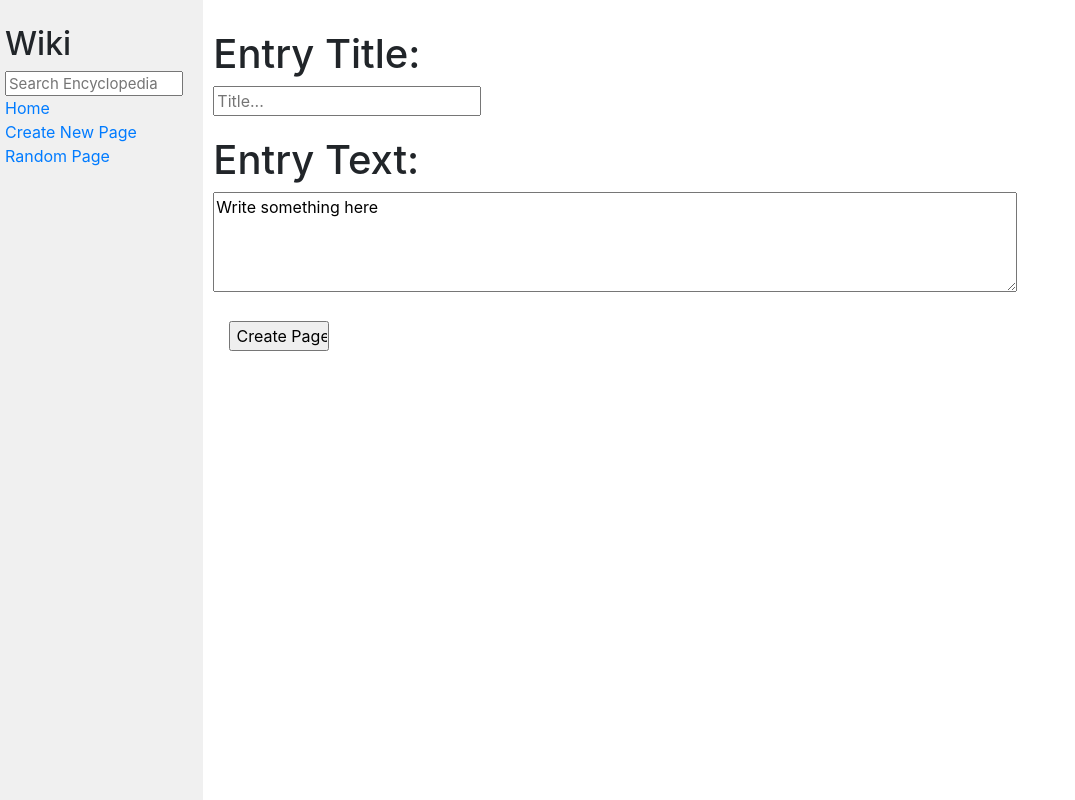
After one commit to Proxtron/wiki, a Django app: page /newpage in a window 1280 px wide. The commit adds this page. Shown: the whole page, without its empty margins (0-1075 px from the left). Run offline with Django 3.2, Linux system fonts and the light colour scheme; some libraries are stand-ins or nearby versions.

Commit message:
Finished added the rest of require functions

```diff
--- a/encyclopedia/templates/encyclopedia/entry.html
+++ b/encyclopedia/templates/encyclopedia/entry.html
@@ -6,4 +6,5 @@
 
 {% block body %}
    {{html_content|safe}}
+   <a href="{% url 'editpage' title=title %}">Edit This Page</a>
 {% endblock %}
--- a/encyclopedia/templates/encyclopedia/layout.html
+++ b/encyclopedia/templates/encyclopedia/layout.html
@@ -20,10 +20,10 @@
                     <a href="{% url 'index' %}">Home</a>
                 </div>
                 <div>
-                    Create New Page
+                    <a href="{% url 'newpage' %}">Create New Page</a>
                 </div>
                 <div>
-                    Random Page
+                    <a href="{% url 'randompage' %}">Random Page</a>
                 </div>
                 {% block nav %}
                 {% endblock %}
--- /dev/null
+++ b/encyclopedia/templates/encyclopedia/newpage.html
@@ -0,0 +1,16 @@
+{% extends "encyclopedia/layout.html" %}
+
+{% block title %}
+    Create New Page
+{% endblock %}
+
+{% block body %}
+    <form action="{% url 'createnewpage' %}" method="POST">
+        {% csrf_token %}
+        <h1> Entry Title: </h1>
+        <input type="text" name="title" placeholder="Title..." style=width:25%;>
+        <h1> Entry Text: </h1>
+        <textarea name="q" value="Entry Details..." style=width:75%;height:100px;>Write something here</textarea>
+        <input type="submit" value="Create Page"  style=position:relative;top:50px;right:74%;width:100px;>
+    </form>
+{% endblock %}
--- a/encyclopedia/urls.py
+++ b/encyclopedia/urls.py
@@ -5,5 +5,10 @@ from . import views
 urlpatterns = [
     path("", views.index, name="index"),
     path("wiki/<str:title>", views.entry, name="entry"),
-    path("search", views.search, name="search")
+    path("search", views.search, name="search"),
+    path("newpage", views.newpage, name="newpage"),
+    path("createnewpage", views.createnewpage, name="createnewpage"),
+    path("editpage/<str:title>", views.editpage, name="editpage"),
+    path("editpagecontents/<str:title>", views.editpagecontents, name="editpagecontents"),
+    path("randompage", views.randompage, name="randompage")
 ]
--- a/encyclopedia/views.py
+++ b/encyclopedia/views.py
@@ -2,6 +2,8 @@ from django.shortcuts import render
 from markdown2 import Markdown
 from . import util
 from django.http import HttpResponse
+import os
+import random
 
 def convert_md_to_html(title):
     content = util.get_entry(title)
@@ -48,3 +50,64 @@ def search(request):
                     "possible_entries" : possible_entries,
                     "entry" : entry_search
                 })
+
+def newpage(request):
+    return render(request, "encyclopedia/newpage.html", {
+
+    })
+
+def createnewpage(request):
+    if request.method == "POST":
+        entry_title = request.POST['title']
+        entry_text = request.POST['q']
+
+        for entry in util.list_entries():
+            if entry.lower() == entry_title.lower():
+                return HttpResponse("The entry with the title '%s' already exists" % entry_title)
+
+
+        current_directory = os.getcwd()
+        directory_name = os.path.join(current_directory, "entries", "%s.md" % entry_title)
+
+        entry_file = open(directory_name, 'w+')
+        entry_file.write(entry_text)
+        entry_file.close()
+
+        return render(request, "encyclopedia\entry.html", {
+            "title" : entry_title,
+            "html_content" : entry_text
+        })
+
+def editpage(request, title):
+    entry_text = util.get_entry(title)
+    return render(request, "encyclopedia\editpage.html", {
+        "title" : title,
+        "entry_text" : entry_text
+    })
+
+def editpagecontents(request, title):
+    if request.method == "POST":
+        entry_text = request.POST["q"]
+
+        markdowner = Markdown()
+        html_content = markdowner.convert(entry_text)
+
+        current_directory = os.getcwd()
+        directory_name = os.path.join(current_directory, "entries", "%s.md" % title)
+
+        entry_file = open(directory_name, 'w+')
+        entry_file.write(entry_text)
+        entry_file.close()
+
+        return render(request, "encyclopedia\entry.html", {
+            "title" : title,
+            "html_content" : html_content
+        })
+
+def randompage(request):
+    random_entry = random.choice(util.list_entries())
+    html_content = convert_md_to_html(random_entry)
+    return render(request, "encyclopedia\entry.html", {
+        "title" : random_entry,
+        "html_content" : html_content
+    })
```
Also changed, not shown: encyclopedia/templates/encyclopedia/editpage.html (added, +14 -0 lines), entries/cs.md (added, +1 -0 lines), entries/Python.md (line endings or trailing spaces).
